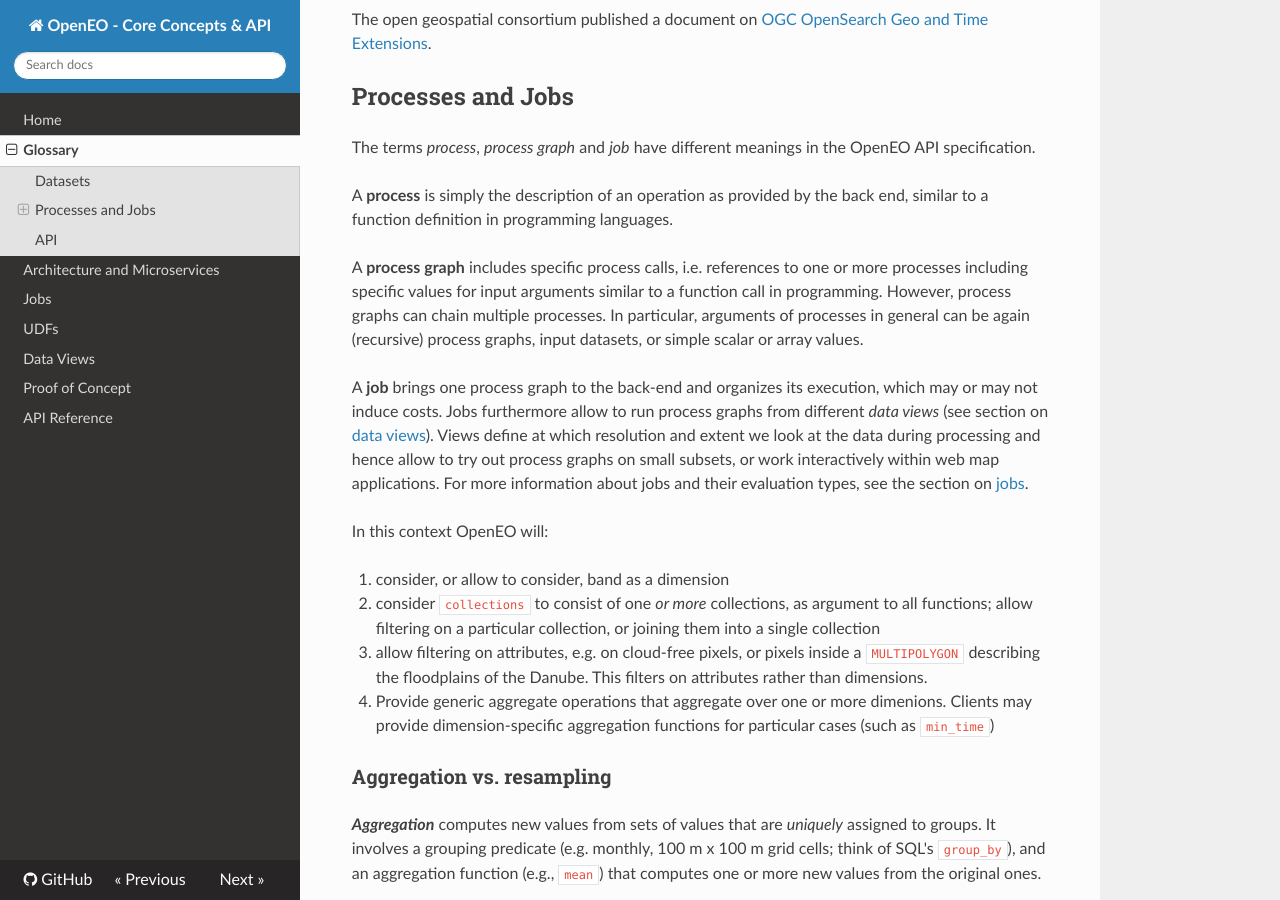
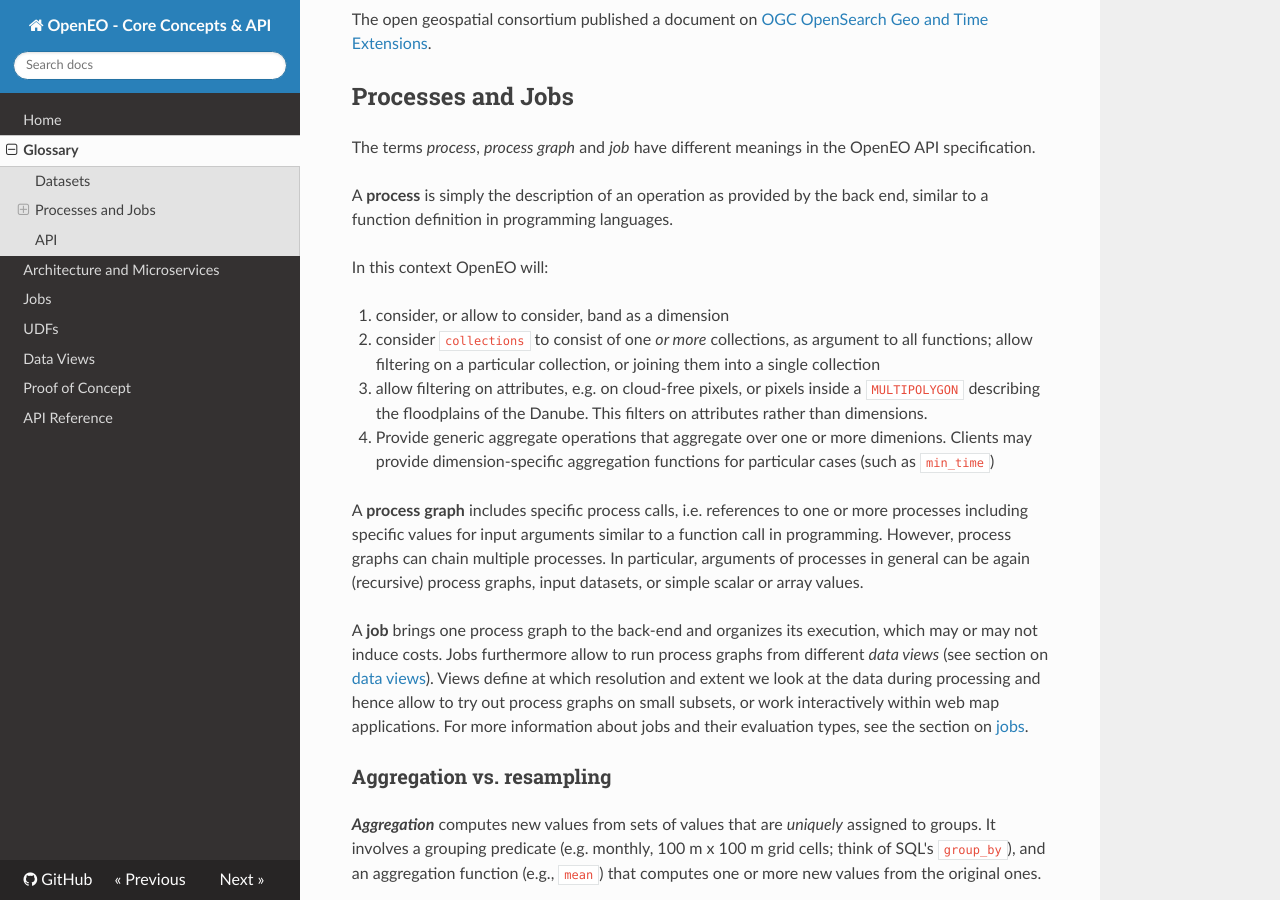
Before and after one commit to Open-EO/openeo-api, an MkDocs documentation site: the page built from docs/docs/glossary.md, in a window 1280 px wide and 900 px high, scrolled down 1336 px. Built offline with MkDocs 1.6.1, drawn with Linux system fonts in a browser that asks for light colours; nearby versions of some CDN libraries; old or Windows-style settings are respelled for this version of MkDocs.

Commit message:
Moved a paragraph to the word it belongs to.

```diff
--- a/docs/docs/glossary.md
+++ b/docs/docs/glossary.md
@@ -38,16 +38,16 @@
 
 A **process** is simply the description of an operation as provided by the back end, similar to a function definition in programming languages.
 
-A **process graph** includes specific process calls, i.e. references to one or more processes including specific values for input arguments similar to a function call in programming. However, process graphs can chain multiple processes. In particular, arguments of processes in general can be again (recursive) process graphs, input datasets, or simple scalar or array values.
-
-A **job** brings one process graph to the back-end and organizes its execution, which may or may not induce costs. Jobs furthermore allow to run process graphs from different _data views_ (see section on [data views](views.md)). Views define at which resolution and extent we look at the data during processing and hence allow to try out process graphs on small subsets, or work interactively within web map applications. For more information about jobs and their evaluation types, see the section on [jobs](jobs.md).
-
 In this context OpenEO will:
 
 1. consider, or allow to consider, band as a dimension
 2. consider `collections` to consist of one _or more_ collections, as argument to all functions; allow filtering on a particular collection, or joining them into a single collection
 3. allow filtering on attributes, e.g. on cloud-free pixels, or pixels inside a `MULTIPOLYGON` describing the floodplains of the Danube. This filters on attributes rather than dimensions.
 4. Provide generic aggregate operations that aggregate over one or more dimenions. Clients may provide dimension-specific aggregation functions for particular cases (such as `min_time`)
+
+A **process graph** includes specific process calls, i.e. references to one or more processes including specific values for input arguments similar to a function call in programming. However, process graphs can chain multiple processes. In particular, arguments of processes in general can be again (recursive) process graphs, input datasets, or simple scalar or array values.
+
+A **job** brings one process graph to the back-end and organizes its execution, which may or may not induce costs. Jobs furthermore allow to run process graphs from different _data views_ (see section on [data views](views.md)). Views define at which resolution and extent we look at the data during processing and hence allow to try out process graphs on small subsets, or work interactively within web map applications. For more information about jobs and their evaluation types, see the section on [jobs](jobs.md).
 
 ### Aggregation vs. resampling
 
```
